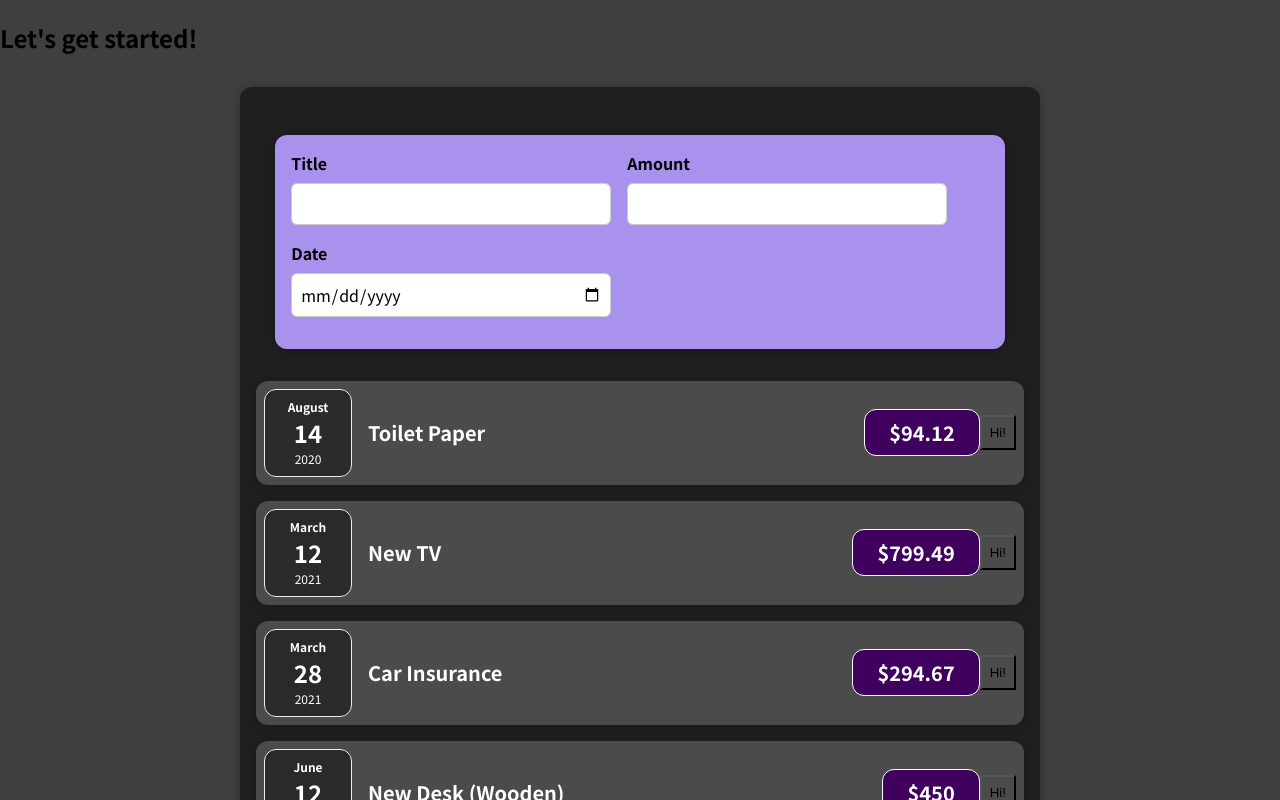
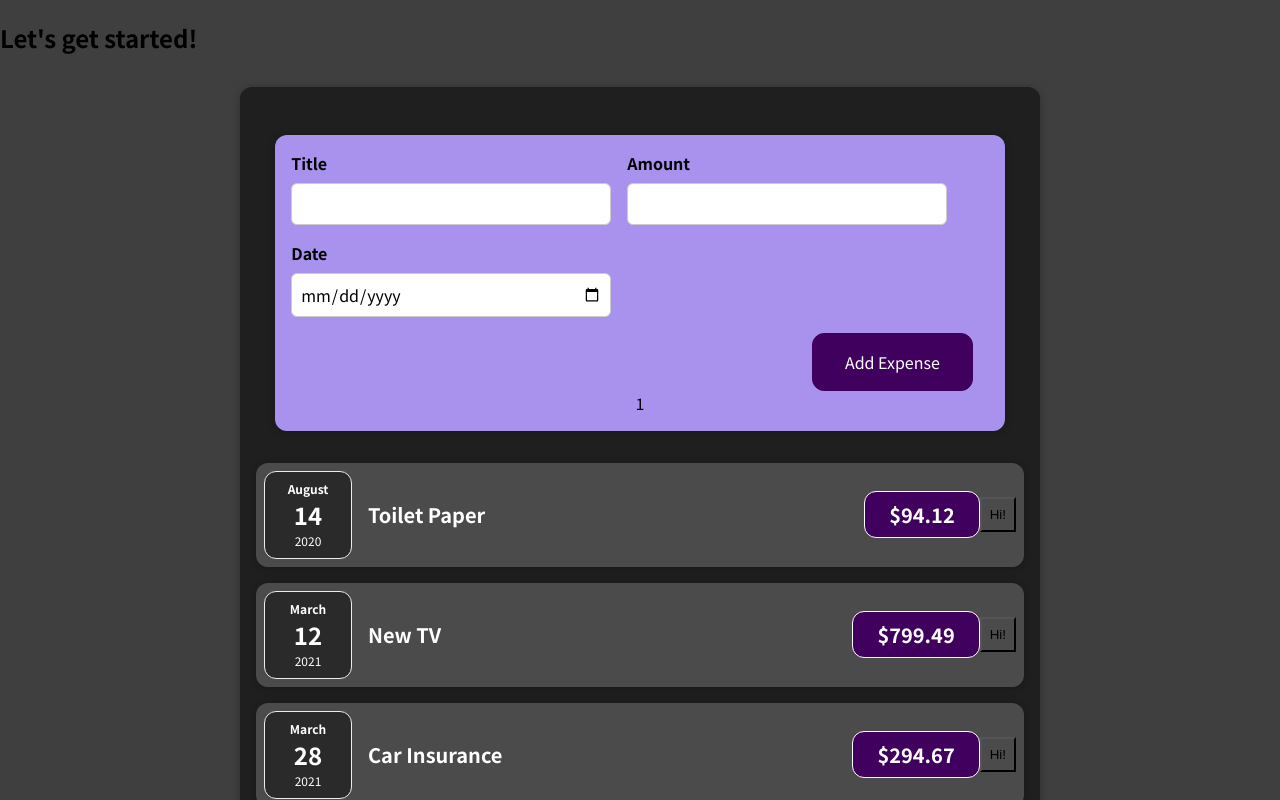
Before and after one commit to AkiyamaKunka/crush-course-react, a React (Create React App) app: page / in a window 1280 px wide. Shown: the top 800 px of the page. Built offline with nearby package versions, Linux system fonts and the light colour scheme.

Commit message:
Finished Updated of Multiple "States".

```diff
--- a/src/App.js
+++ b/src/App.js
@@ -51,7 +51,7 @@ function App() {
             <h2>
                 Let's get started!
             </h2>
-            <Expenses item={expenses}/>
+            <Expenses item={expenses} onCreateExpenseObject1/>
 
             {/*<ExpenseItem*/}
             {/*    title={expenses[0].title}*/}
--- a/src/components/Expense/Expenses.js
+++ b/src/components/Expense/Expenses.js
@@ -5,9 +5,14 @@ import NewExpense from "../NewExpense/NewExpense";
 import Card from '../UI/Card';
 
 function Expenses(props) {
+    const createExpenseObject = (expenseObject) => {
+        console.log(expenseObject);
+
+    }
+
     return (
         <Card className='expenses'>
-            <NewExpense/>
+            <NewExpense onCreateExpenseObject={createExpenseObject}/>
 
             <ExpenseItem item={props.item[0]}/>
             <ExpenseItem item={props.item[1]}/>
--- a/src/components/NewExpense/ExpenseForm.js
+++ b/src/components/NewExpense/ExpenseForm.js
@@ -1,15 +1,28 @@
 import './ExpenseForm.css';
 import {useState} from "react";
 
-const ExpenseForm = () => {
+const ExpenseForm = (props) => {
     const [enteredTitle, setEnteredTitle] = useState('');  // this is how useState() initialize
     const [enteredAmount, setEnteredAmount] = useState(''); // even number would be stored as string
     const [enteredDate, setEnteredDate] = useState('');
     const titleChangeHandler = (event) => setEnteredTitle(event.target.value);
     const amountChangeHandler = (event) => setEnteredAmount(event.target.value);
     const dateChangeHandler = (event) => setEnteredDate(event.target.value);
+    const submitHandler = (event) => {
+        event.preventDefault();
+        const expenseData = {
+            title: enteredTitle,
+            amount: enteredAmount,
+            date: new Date(enteredDate)
+        };
+        console.log(expenseData);
+        props.onSaveExpenseData(expenseData);
+        setEnteredTitle('');
+        setEnteredAmount('');
+        setEnteredDate('');
+    };
     return (
-        <form>
+        <form onSubmit={submitHandler}>
             <div className='new-expense__controls'>
                 <div className='new-expense__control'>
                     <label>Title</label>
@@ -40,6 +53,9 @@ const ExpenseForm = () => {
                     />
                 </div>
             </div>
+            <div className='new-expense__actions'>
+                <button type='submit'>Add Expense</button>
+            </div>
         </form>
     );
 };
--- a/src/components/NewExpense/NewExpense.js
+++ b/src/components/NewExpense/NewExpense.js
@@ -1,10 +1,18 @@
 import './NewExpense.css';
 import ExpenseForm from "./ExpenseForm";
 
-const NewExpense = () => {
+const NewExpense = (props) => {
+    const saveExpenseDataHandler = (expenseData) => {
+        console.log(expenseData);
+        const expenseObject = {
+            ...expenseData,
+            id: Math.random().toString()
+        };
+        props.onCreateExpenseObject(expenseObject);
+    };
     return (
         <div className='new-expense'>
-            <ExpenseForm/>
+            <ExpenseForm onSaveExpenseData={saveExpenseDataHandler}/>1
         </div>
     );
 };
```
